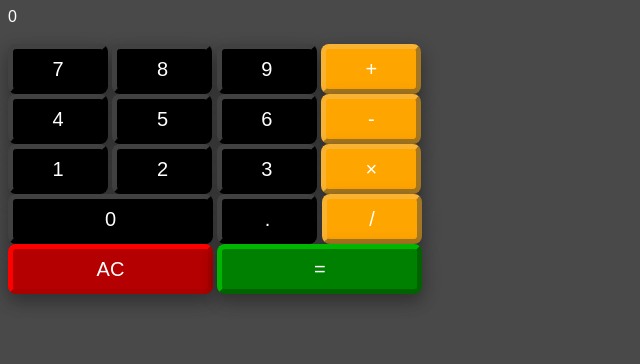
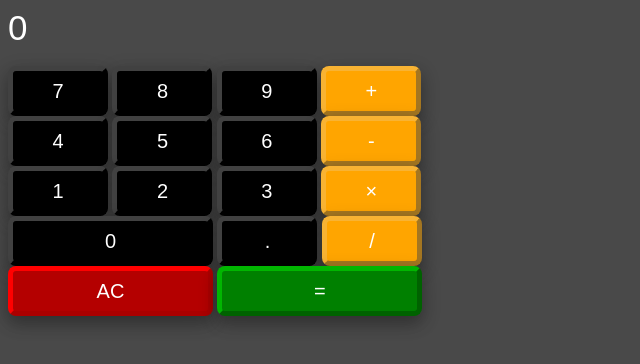
Before and after one commit to IyanE02/Nomad-VanillaJS, a website built with Parcel: page Coding Challenge/Challenge 7/index.html in a window 1280 px wide. Shown: the whole page, without its empty margins (0-640 px from the left). Built offline with nearby package versions, Linux system fonts and the light colour scheme.

Commit message:
Update index.html

```diff
--- a/Coding Challenge/Challenge 7/index.html
+++ b/Coding Challenge/Challenge 7/index.html
@@ -9,7 +9,7 @@
     <link rel="stylesheet" href="src/styles.css" />
 
     <div class="calculator">
-      <span class="calculator__display">0</span>
+      <span class="calculator__display" style="font-size: 35px;">0</span>
       <span class="calculator__keys">
         <br /><br />
         <button>7</button>
```
